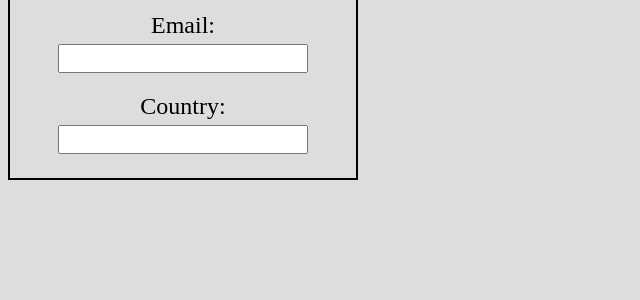
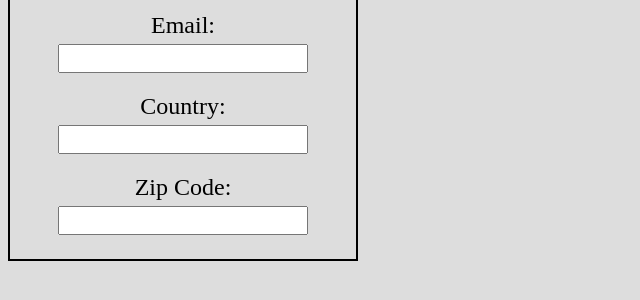
Before and after one commit to Solar-Tiger/form-validation, a website built with webpack: page src/index.html in a window 1280 px wide. Shown: the part 92-392 px from the top of the page, without its empty margins (0-640 px from the left). Built offline with nearby package versions, Linux system fonts and the light colour scheme.

Commit message:
Add zip code input field

```diff
--- a/src/index.html
+++ b/src/index.html
@@ -19,6 +19,10 @@
             <label for="country">Country:</label>
             <input type="text" id="country">
         </div>
+        <div class="zip-code-container">
+            <label for="zip-code">Zip Code:</label>
+            <input type="text" id="zip-code">
+        </div>
     </form>
 </body>
 
```
